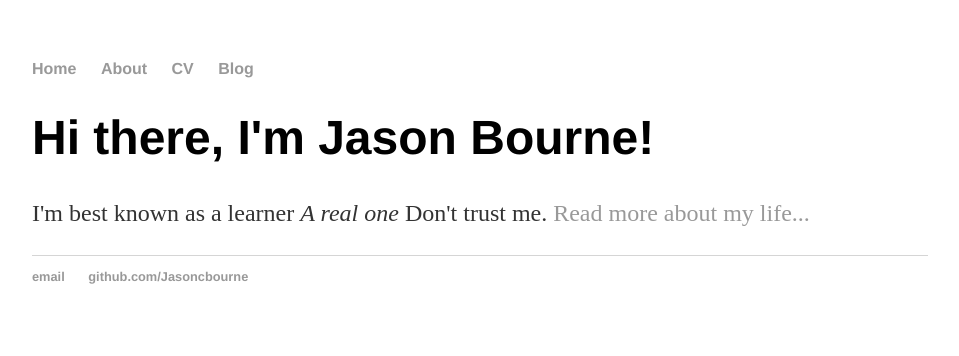
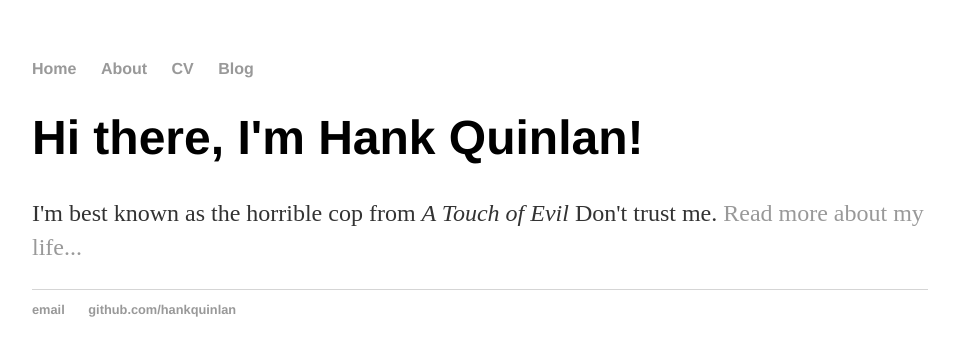
Before and after one commit to Jasoncbourne/Jasoncbourne.github.io, a Jekyll site: the page built from index.html, in a window 1280 px wide. Shown: the top 356 px of the page, without its empty margins (160-1119 px from the left). Built offline with Jekyll 4.4.1, drawn with Linux system fonts in a browser that asks for light colours.

Commit message:
Update index.html

```diff
--- a/index.html
+++ b/index.html
@@ -1,30 +1,8 @@
-<!DOCTYPE html>
-<html>
-	<head>
-		<title>To Be a Learner</title>
-		<!-- link to main stylesheet -->
-		<link rel="stylesheet" type="text/css" href="/css/main.css">
-	</head>
-	<body>
-		<nav>
-    		<ul>
-        		<li><a href="/">Home</a></li>
-	        	<li><a href="/about">About</a></li>
-        		<li><a href="/cv">CV</a></li>
-        		<li><a href="/blog">Blog</a></li>
-    		</ul>
-		</nav>
-		<div class="container">
-    		<div class="blurb">
-        		<h1>Hi there, I'm Jason Bourne!</h1>
-				<p>I'm best known as a learner <em>A real one</em> Don't trust me. <a href="/about">Read more about my life...</a></p>
-    		</div><!-- /.blurb -->
-		</div><!-- /.container -->
-		<footer>
-    		<ul>
-        		<li><a href=".com">email</a></li>
-        		<li><a href="https://github.com/Jasoncbourne">github.com/Jasoncbourne</a></li>
-			</ul>
-		</footer>
-	</body>
-</html>
+---
+layout: default
+title: Hank Quinlan, Horrible Cop
+---
+<div class="blurb">
+	<h1>Hi there, I'm Hank Quinlan!</h1>
+	<p>I'm best known as the horrible cop from <em>A Touch of Evil</em> Don't trust me. <a href="/about">Read more about my life...</a></p>
+</div><!-- /.blurb -->
```
